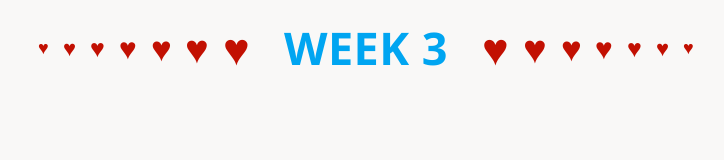
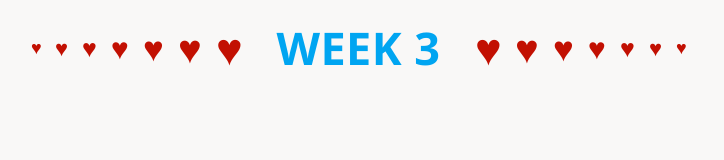
Before and after one commit to belanish/notion-week-header3, a plain HTML site: page index.html in a window 1280 px wide. Shown: the whole page, without its empty margins (214-938 px from the left). Drawn offline with Linux system fonts and the light colour scheme.

Commit message:
Update index.html

```diff
--- a/index.html
+++ b/index.html
@@ -12,7 +12,7 @@
     }
 
     .week-box {
-      width: 1160px;
+      width: 1145px;
       height: 80px;
       display: flex;
       align-items: center;
```
